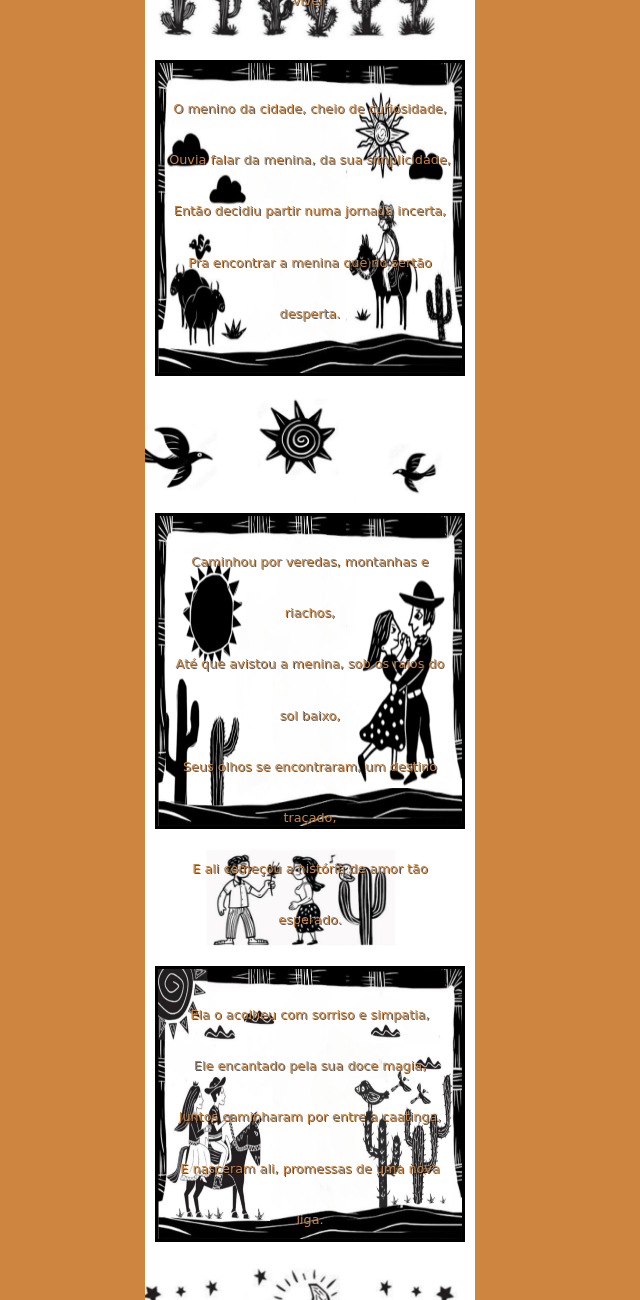
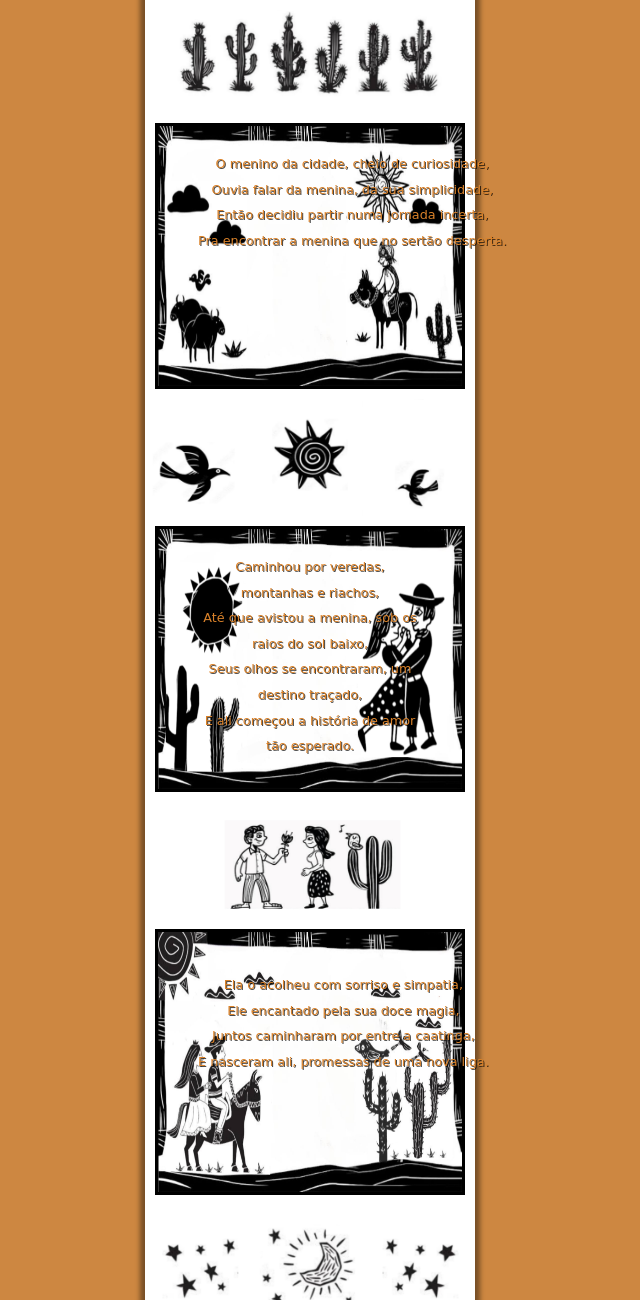
Before and after one commit to evanildonobre/Raizes-de-Amor-no-Sertao, a plain HTML site: page index.html in a window 1280 px wide. Shown: the part 680-1980 px from the top of the page, without its empty margins (330-970 px from the left). Drawn offline with Linux system fonts and the light colour scheme; files whose address does not match are found by name.

Commit message:
finalizado

```diff
--- a/index.html
+++ b/index.html
@@ -66,9 +66,7 @@
 
     </main>
 
-    <footer>
-        <p>Site criado por Evanildo Nobre.</p>
-    </footer>
+
 
 
 </body>
--- a/style.css
+++ b/style.css
@@ -21,12 +21,15 @@ main {
     min-width: 330px;
     margin: auto;
     background-color: white;
+    box-shadow: 0px 0px 5px 5px rgba(0, 0, 0, 0.418);
+    border-radius: 0px 0px 10px 10px ;
+
 
 }
 
 html, body {
     min-height: 100vh;
-    background-color: peru;
+    background-color: rgba(205, 134, 63, 0.884);
     margin: auto;
 
 }
@@ -47,8 +50,7 @@ header {
     }
 
     section {
-        padding: 10px;
-        background-attachment: fixed;
+        padding: 40px;
         background-size: cover;
         border: solid;
         margin: 10px;
@@ -57,12 +59,12 @@ header {
     }
 
     section > p {
-        color: peru;
-        padding-top: 10px;
+        color: rgb(218, 130, 42);
+        padding-top: 0px;
          text-align: center;
-         line-height: 4em;
+         line-height: 2em;
         font-family: var(--fonte2);
-        text-shadow: 1px 1px  rgba(0, 0, 0, 0.658);
+        text-shadow: 1px 1px 0px  rgba(0, 0, 0, 0.705);
         font-size: 0.8em;
 
 
@@ -73,16 +75,32 @@ header {
         background-image: url(imagens/imagem02.jpeg);
         background-size: 100% 100%;
         background-repeat: no-repeat;
-        height: 150px;
+        height: 180px;
+
+
 
 
     }
     section.img3 {
         background-color: gray;
         background-image: url(imagens/imagem03.jpeg);
-        background-size: 100% 100%;
+       background-size: 100% 100%;
         background-repeat: no-repeat;
-        padding-bottom: 50px;
+        height: 180px;
+
+
+
+    }
+    section.img3 > p {
+        position: absolute;
+        margin-top: -15px;
+        display: flex;
+        align-items: flex-start;
+        padding-right: 68px;
+
+
+
+
 
     }
 
@@ -91,24 +109,34 @@ header {
         background-image: url(imagens/imagem04.jpeg);
         background-size: 100% 100%;
         background-repeat: no-repeat;
-       padding-bottom: 50px;
+        height: 180px;
     }
+
+            section.img4 > p {
+                margin-top: -15px;
+            }
 
     section.img5 {
         background-color: gray;
         background-image: url(imagens/imagem05.jpeg);
         background-size: 100% 100%;
         background-repeat: no-repeat;
-        height: 250px;
+        height: 180px;
 
     }
+
+        section.img5 > p {
+            position: absolute;
+            margin-top: 0px;
+            padding-right: 90px;
+        }
 
     section.img6 {
         background-color: gray;
         background-image: url(imagens/imagem06.jpeg);
         background-size: 100% 100%;
         background-repeat: no-repeat;
-        height: 250px;
+        height: 180px;
     }
 
 
@@ -116,39 +144,46 @@ div.fundo {
     background-color: gray;
     background-image: url(imagens/zfundo.jpg);
     background-position: 100% 100%;
-    background-size: cover;
-    height: 117px;
+    background-size:contain;
+    height: 90px;
+    background-attachment: fixed;
+
+
 }
 
 div.fundo02 {
     background-color: gray;
     background-image: url(imagens/zfundo03.jpg);
-    background-position: 100% 100%;
-    background-size: cover;
+    background-position: 100% 100;
+    background-size:contain;
     height: 117px;
+    background-attachment: fixed;
 }
 div.fundo03 {
     background-color: gray;
     background-image: url(imagens/zfundo01.jpg);
     background-position: 100% 100%;
-    background-size: cover;
+    background-size:contain;
     height: 117px;
+    background-attachment: fixed;
 }
 
 div.fundo04 {
     background-color: gray;
     background-image: url(imagens/zfundo04.jpg);
     background-position: 100% 100%;
-    background-size: cover;
+    background-size:contain;
     height: 117px;
+    background-attachment: fixed;
 }
 
 div.fundo05 {
     background-color: gray;
     background-image: url(imagens/zfundo02.jpg);
     background-position: 100% 100%;
-    background-size: cover;
+    background-size:contain;
     height: 117px;
+    background-attachment: fixed;
 }
 
 footer {
```
